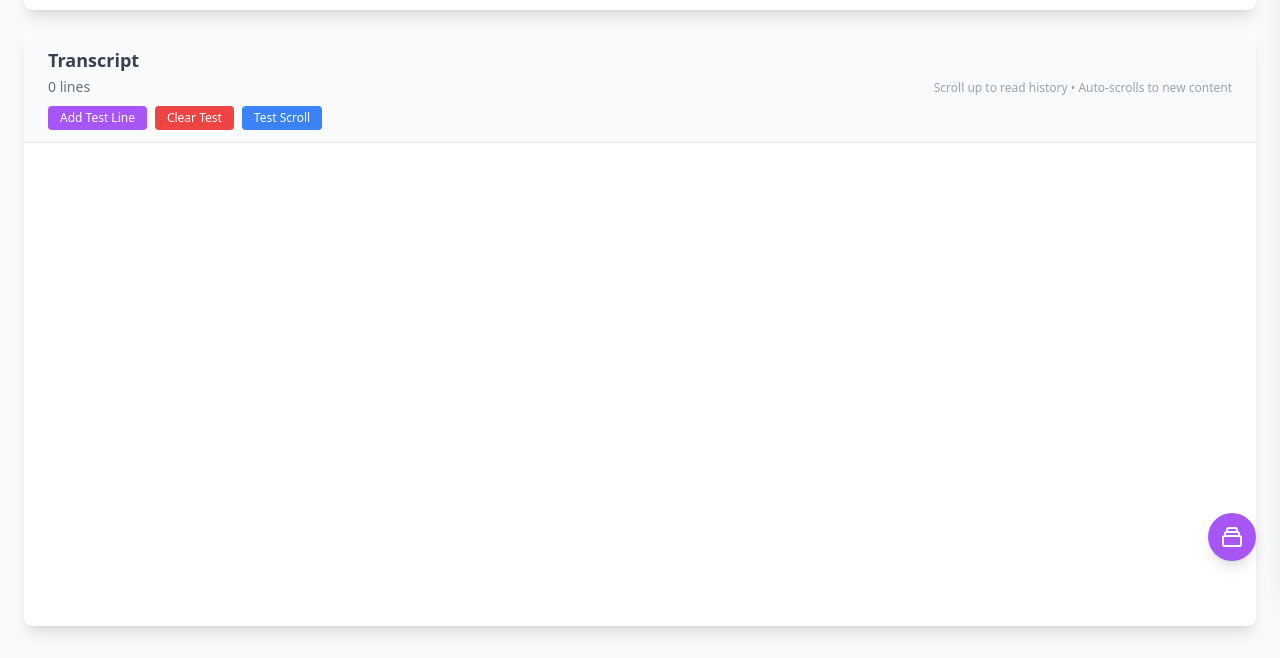
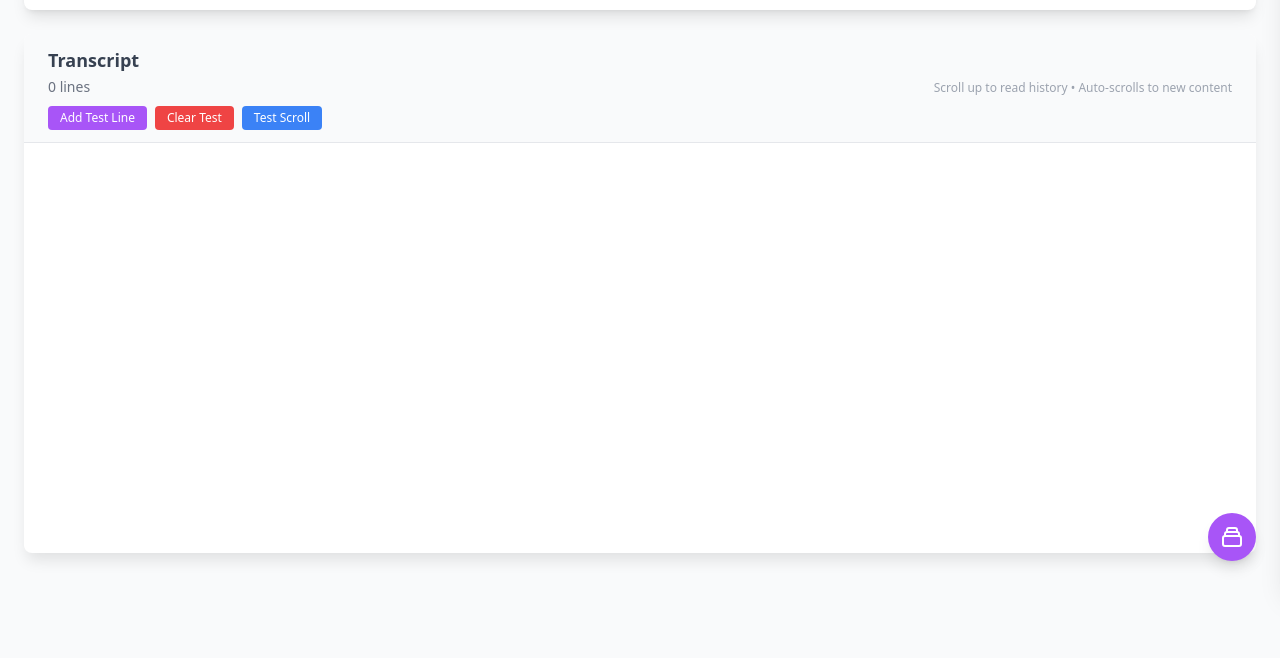
Before and after one commit to GrahamDerry/livesub-classroom-prototype, a website built with Vite: page index.html in a window 1280 px wide. Shown: the part 215-873 px from the top of the page. After the commit the page ends 800 px from the top, so only its background shows below. Built offline with nearby package versions, Linux system fonts and the light colour scheme.

Commit message:
Fix transcript container height to prevent overflow

```diff
--- a/index.html
+++ b/index.html
@@ -49,11 +49,39 @@
             transform: translateX(0);
         }
 
+        /* Fix the main layout to prevent overflow */
+        .main-container {
+            height: 100vh;
+            display: flex;
+            flex-direction: column;
+        }
+
+        .content-area {
+            flex: 1;
+            display: flex;
+            flex-direction: column;
+            min-height: 0; /* Important: allows flex children to shrink */
+            padding: 1.5rem;
+            padding-bottom: 2rem; /* Extra bottom padding for breathing room */
+        }
+
+        .transcript-wrapper {
+            flex: 1;
+            display: flex;
+            flex-direction: column;
+            min-height: 0; /* Important: allows flex children to shrink */
+            margin-top: 1.5rem;
+            background: white;
+            border-radius: 0.5rem;
+            box-shadow: 0 10px 15px -3px rgba(0, 0, 0, 0.1);
+            overflow: hidden;
+        }
+
         /* Ensure transcript container has proper height and scrolling */
         #transcriptContainer {
-            height: calc(100vh - 300px); /* Adjust based on your layout */
-            min-height: 300px;
-            max-height: 600px;
+            flex: 1;
+            overflow-y: auto;
+            min-height: 0; /* Important: allows flex children to shrink */
         }
 
         /* Smooth scrolling for all browsers */
@@ -62,9 +90,10 @@
         }
     </style>
 </head>
-<body class="bg-gray-50 h-screen overflow-hidden">
+<body class="bg-gray-50">
+    <div class="main-container">
         <!-- Top Bar -->
-    <div class="bg-white shadow-sm border-b px-6 py-4 flex items-center justify-between">
+        <div class="bg-white shadow-sm border-b px-6 py-4 flex items-center justify-between flex-shrink-0">
             <div class="flex items-center space-x-4">
                 <h1 class="text-xl font-bold text-gray-800">LiveSub Classroom</h1>
                 <span class="text-sm text-gray-500">EFL Teaching Assistant</span>
@@ -87,17 +116,17 @@
         </div>
 
         <!-- Main Content Area -->
-    <div class="flex-1 flex flex-col h-full">
+        <div class="content-area">
             <!-- Live Caption Area -->
-        <div id="captionArea" class="bg-white shadow-lg mx-6 mt-6 p-8 rounded-lg flex items-center justify-center min-h-32">
+            <div id="captionArea" class="bg-white shadow-lg p-8 rounded-lg flex items-center justify-center min-h-32 flex-shrink-0">
                 <div id="liveCaption" class="caption-text text-gray-800 text-center">
                     Click "Start" to begin speech recognition...
                 </div>
             </div>
 
             <!-- Transcript Area -->
-        <div class="flex-1 mx-6 mt-6 mb-8 bg-white shadow-lg rounded-lg overflow-hidden flex flex-col">
-            <div class="bg-gray-50 px-6 py-3 border-b flex items-center justify-between">
+            <div class="transcript-wrapper">
+                <div class="bg-gray-50 px-6 py-3 border-b flex items-center justify-between flex-shrink-0">
                     <div>
                         <h2 class="text-lg font-semibold text-gray-700">Transcript</h2>
                         <span id="lineCount" class="text-sm text-gray-500">0 lines</span>
@@ -106,9 +135,10 @@
                         Scroll up to read history • Auto-scrolls to new content
                     </div>
                 </div>
-            <div id="transcriptContainer" class="flex-1 overflow-y-auto p-6">
+                <div id="transcriptContainer" class="p-6">
                     <div id="transcriptContent" class="space-y-1">
                         <!-- Transcript lines will be added here -->
+                    </div>
                 </div>
             </div>
         </div>
```
Lines whose indentation alone changed are shown as unchanged.
